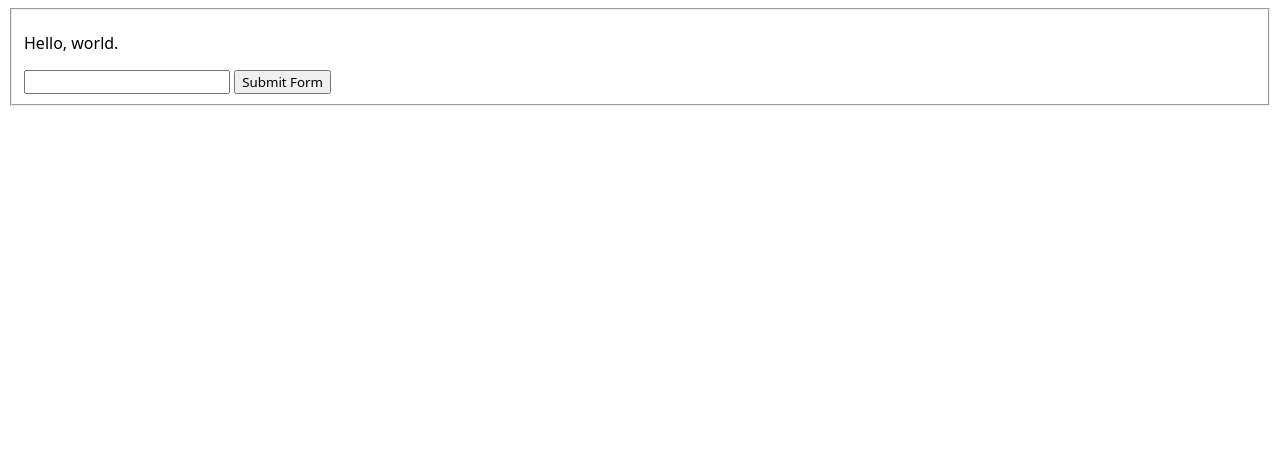
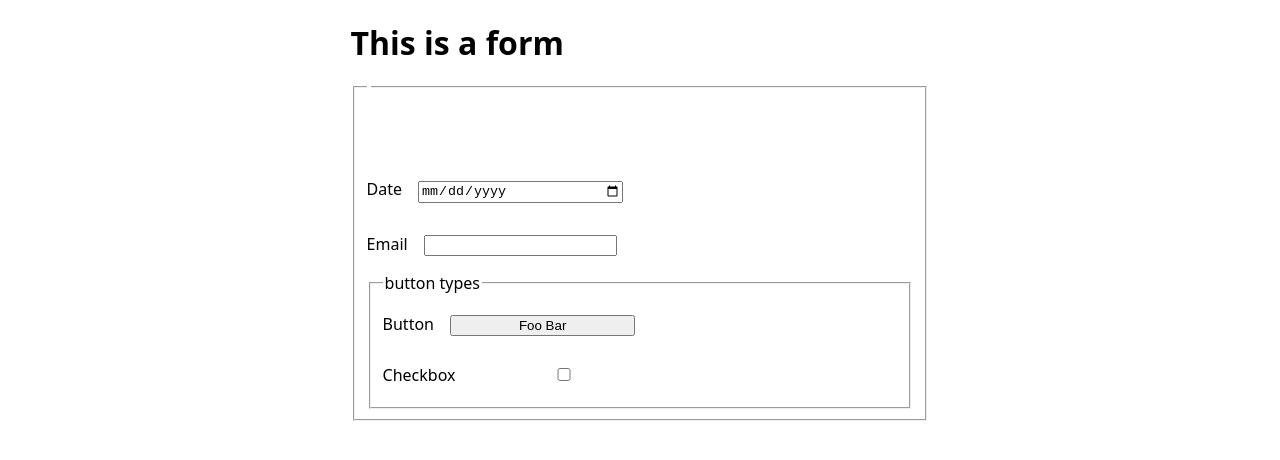
Before and after one commit to simitchell/html_form_demo, a plain HTML site: page index.html in a window 1280 px wide. Drawn offline with Linux system fonts and the light colour scheme.

Commit message:
added basic css, built out more of the form

```diff
--- a/index.html
+++ b/index.html
@@ -9,12 +9,21 @@
 </head>
 
 <body>
-    <fieldset>
-        <form>
-            <p>Hello, world.</p>
-            <input type="text" />
-            <button type="submit">Submit Form</button>
-        </form>
+    <h1>This is a form</h1>
+    <fieldset class="outerFieldset">
+        <legend></legend>
+        <h2></h2>
+        <p></p>
+        <label for="date">Date<input type="date" /></label>
+        <label for="email">Email<input type="email" /></label>
+        <!-- <input type="text" /> -->
+        <!-- <button type="submit">Submit Form</button> -->
+        <fieldset class="innerFieldset">
+            <legend>button types</legend>
+            <label for="text">Button<input type="button" value="Foo Bar"></label>
+            <label for="checkbox">Checkbox<input type="checkbox" /></label>
+        </fieldset>
+    </form>
     </fieldset>
 </body>
 
--- a/styles/style.css
+++ b/styles/style.css
@@ -1,3 +1,30 @@
-* {
+:root {
     font-family: system-ui, -apple-system, BlinkMacSystemFont, 'Segoe UI', Roboto, Oxygen, Ubuntu, Cantarell, 'Open Sans', 'Helvetica Neue', sans-serif;
+    font-size: 16px;
 }
+
+html {
+    max-width: 65ch;
+    padding: auto;
+    margin: auto;
+}
+
+form {
+    display: flex;
+    flex-direction: column;
+
+}
+
+input {
+    margin: 1rem;
+    width: 25ch;
+}
+
+button {
+    width: fit-content;
+}
+
+fieldset {
+    display: flex;
+    flex-direction: column;
+}
```
